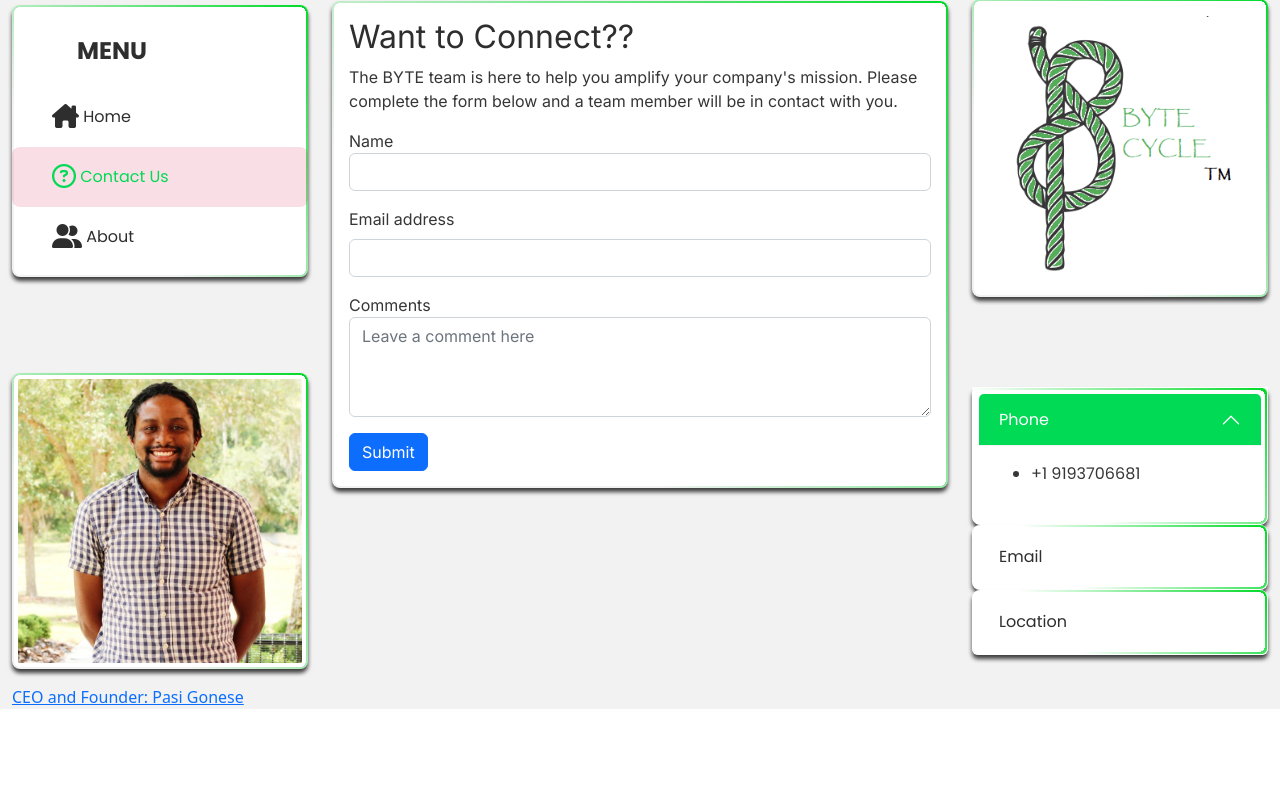
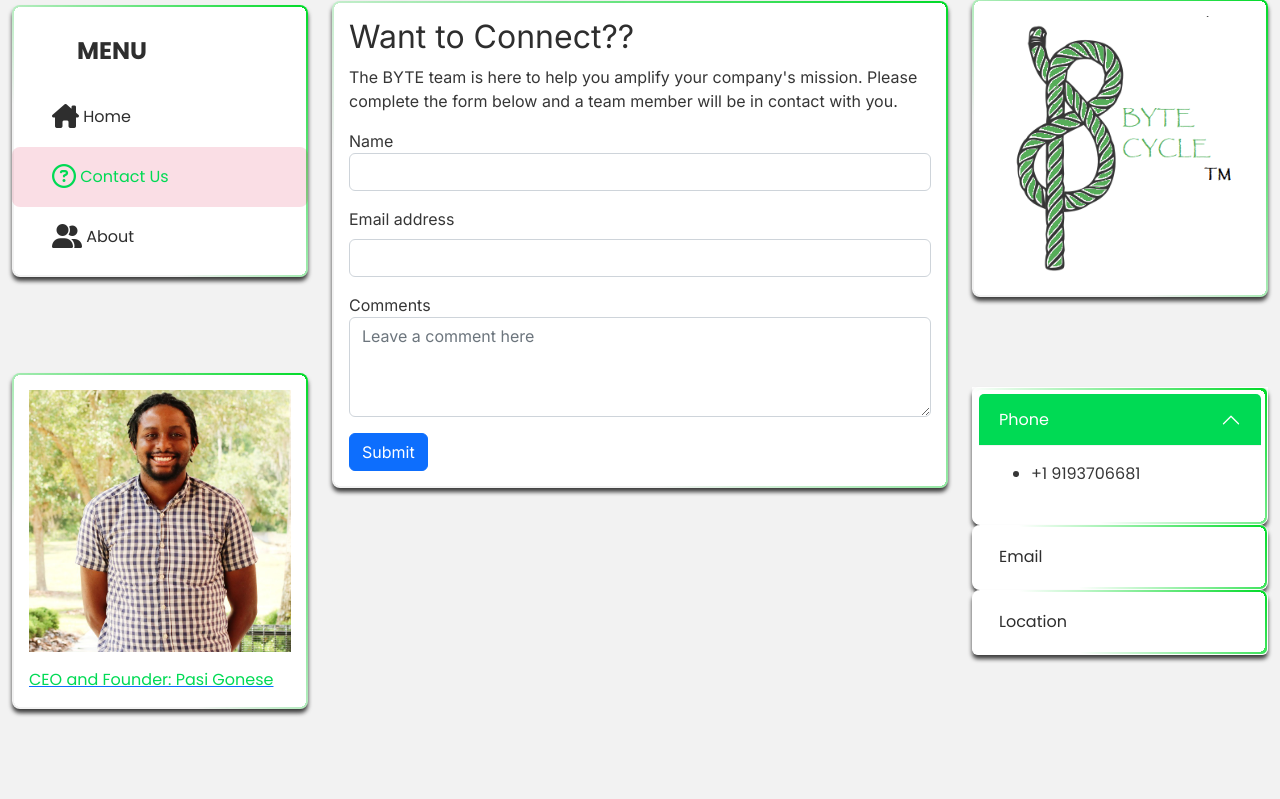
Before and after one commit to GONESIR/Principle-Of-Team-Science-Group-2-BYTE, a Flask app: page /contact in a window 1280 px wide. Shown: the part 161-960 px from the top of the page. Before the commit the page ends 870 px from the top, so only its background shows below. Run offline with Flask 2, Linux system fonts and the light colour scheme; some libraries are stand-ins or nearby versions.

Commit message:
Slight modifications

```diff
--- a/static/css/main.css
+++ b/static/css/main.css
@@ -379,7 +379,7 @@ body.dark {
 }
 
 .post-nav .trending-post {
-    margin-left: 25px;
+    margin-left: 60px;
 }
 
 .post-nav a i {
--- a/templates/contact.html
+++ b/templates/contact.html
@@ -4,10 +4,12 @@
 
 {% block body %}
 
-<img class=" img-fluid box-outline" src="static/imgs/CEO-Pasi.jpg" alt="People">
-<p></p>
+<div class="faq box-outline">
+  <img class=" img-fluid" src="static/imgs/CEO-Pasi.jpg" alt="People">
+  <p></p>
+  <a class="post-header" href="https://www.linkedin.com/in/pasi-gonese/"><span class="proj">CEO and Founder: Pasi Gonese </span> </a>
+</div>
 
-<a class="post-header" href="https://www.linkedin.com/in/pasi-gonese/">CEO and Founder: Pasi Gonese</a>
 
 </div>
 <div class="col-md-6">
```
